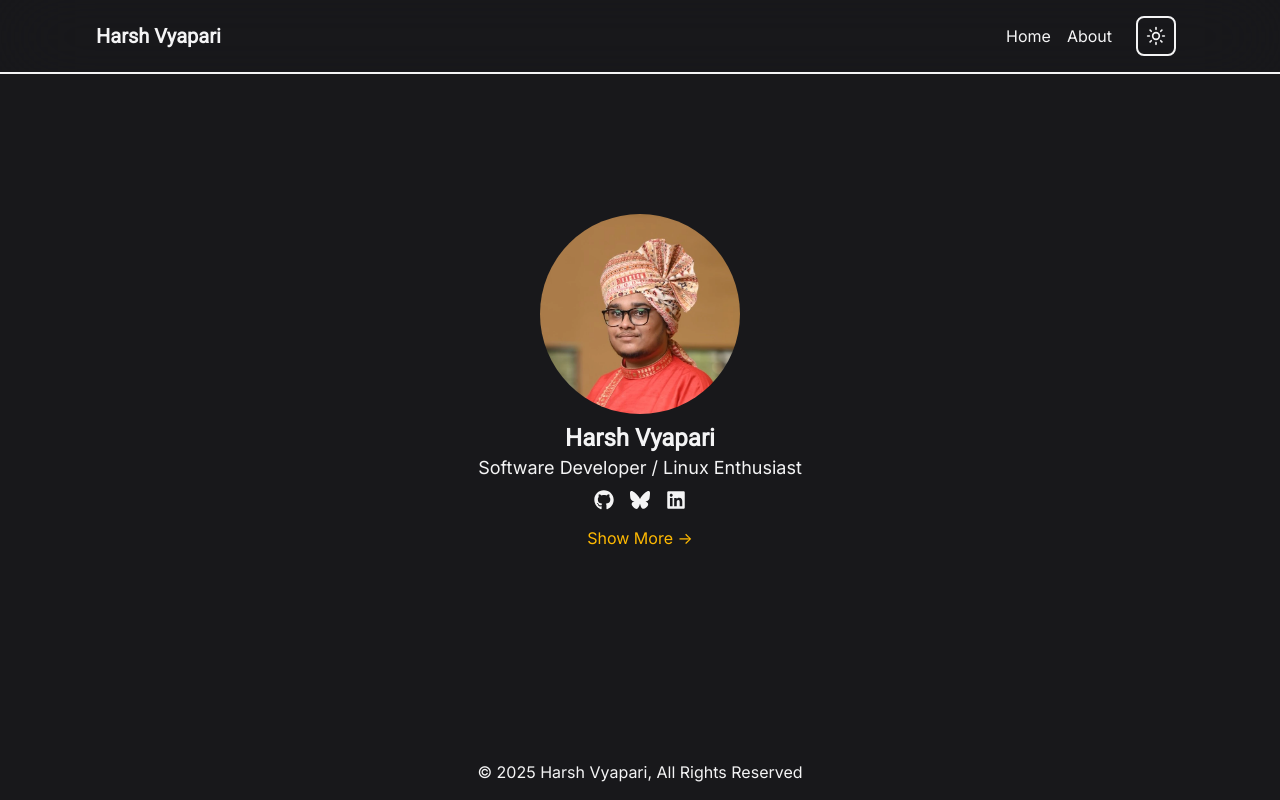
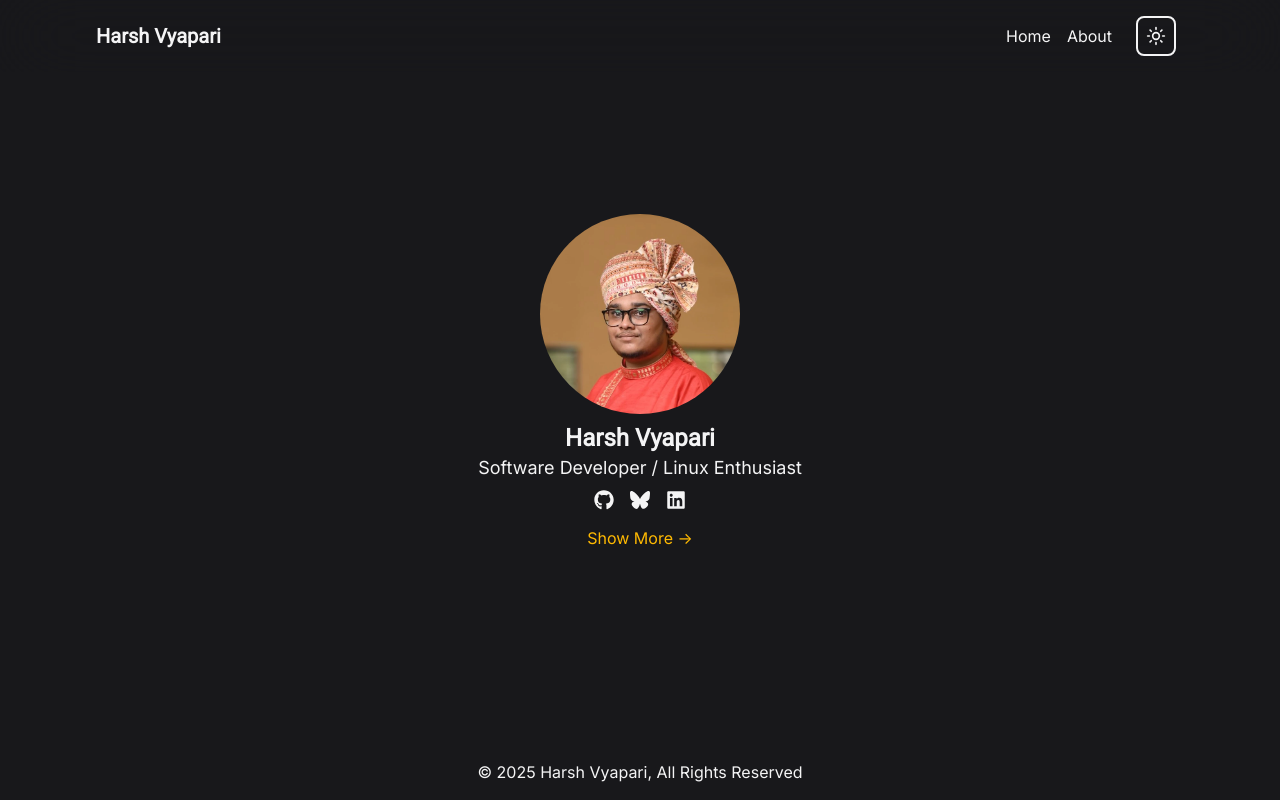
Before and after one commit to harshv5094/my-website, a React (Vite) app: page / in a window 1280 px wide. Built offline with nearby package versions, Linux system fonts and the light colour scheme.

Commit message:
chore: remove bottom border from header
I think it is not matching with design

```diff
--- a/src/components/Header.tsx
+++ b/src/components/Header.tsx
@@ -9,7 +9,7 @@ function Header() {
   const { theme, toggleTheme } = useTheme()
 
   return (
-    <header className="px-4 py-4 z-20 border-b-2 backdrop-blur-2xl fixed w-full">
+    <header className="px-4 py-4 z-20 backdrop-blur-2xl fixed w-full">
       <nav className="flex justify-between items-center md:px-20">
         {/* Left: Name */}
         <section>
```
